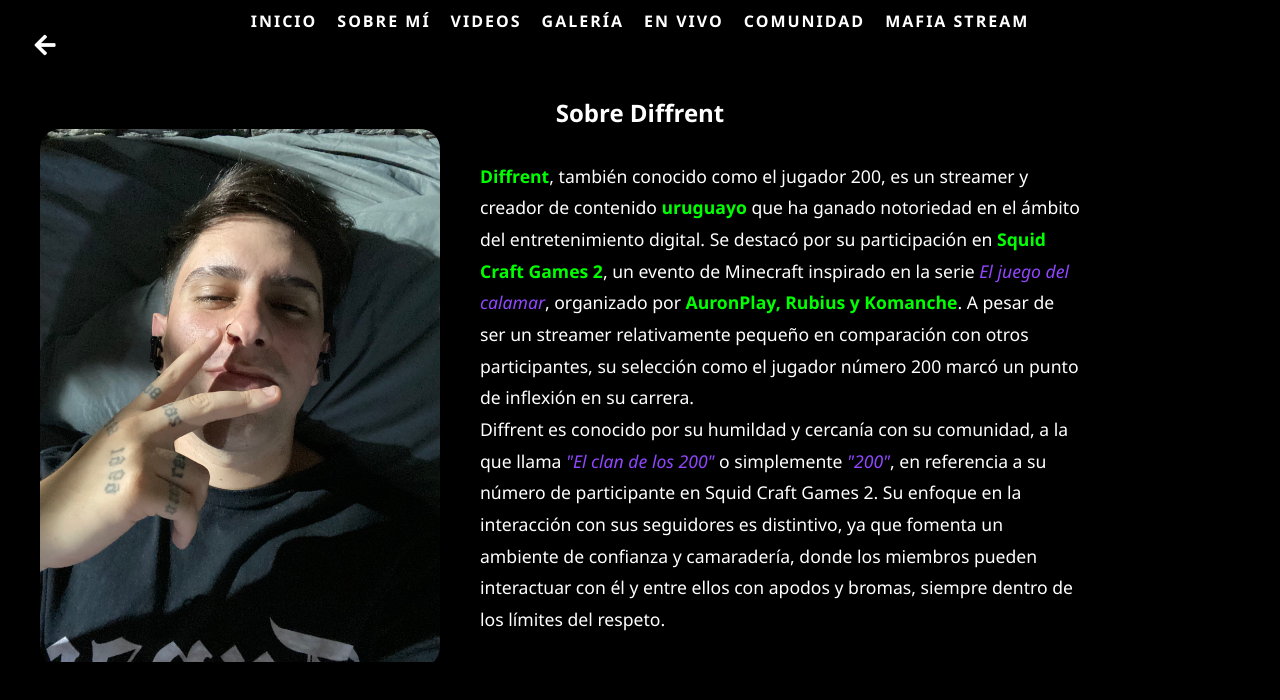
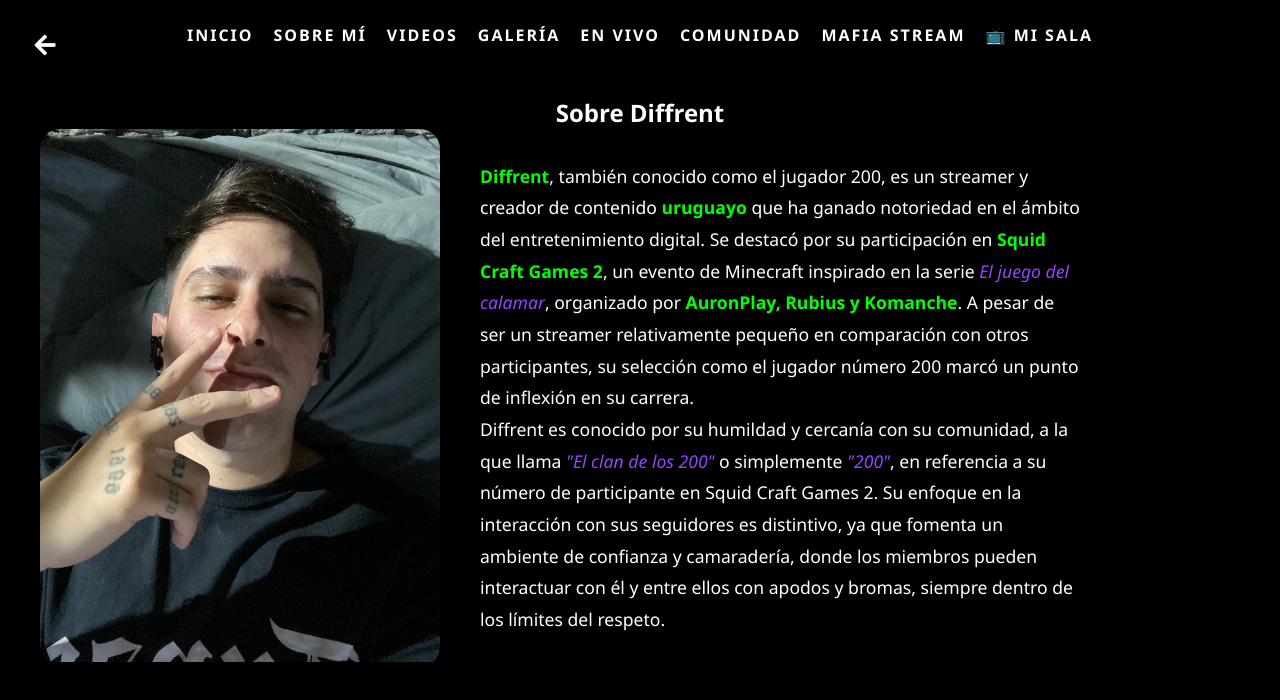
Before and after one commit to SoyShint/DIFFRENT, a website: page about.html in a window 1280 px wide. Drawn offline with Linux system fonts and the light colour scheme.

Commit message:
Update about.html

```diff
--- a/about.html
+++ b/about.html
@@ -8,7 +8,7 @@
      <body id="about">
 </head>
 <body>
-    <nav class="navbar" style="position: fixed; top: 0; left: 0; width: 100%; background-color: #000; color: white; z-index: 1000; padding: 10px 20px;">
+    <nav class="navbar">
     <div class="nav-content">
       <div class="mobile-menu-button">Inicio</div>
       <div class="nav-links">
@@ -19,6 +19,7 @@
         <a href="envivo.html">En Vivo</a>
         <a href="top.html">Comunidad</a>
         <a href="TmafiaStream.html">Mafia Stream</a>
+        <a href="https://shintrooms.netlify.app/#/room/soyshint">📺 Mi sala</a>
       </div>
     </div>
   </nav>
```
Lines whose indentation alone changed are shown as unchanged.
